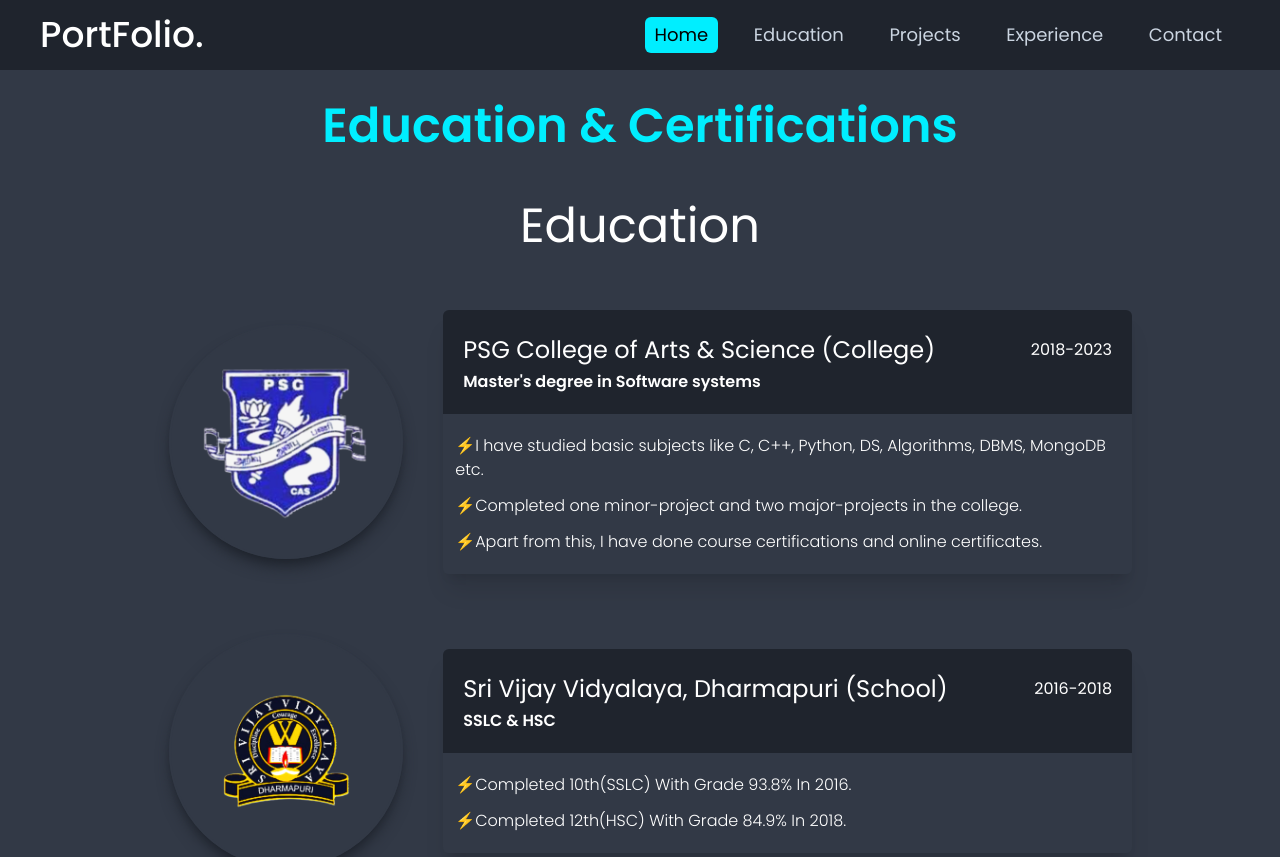
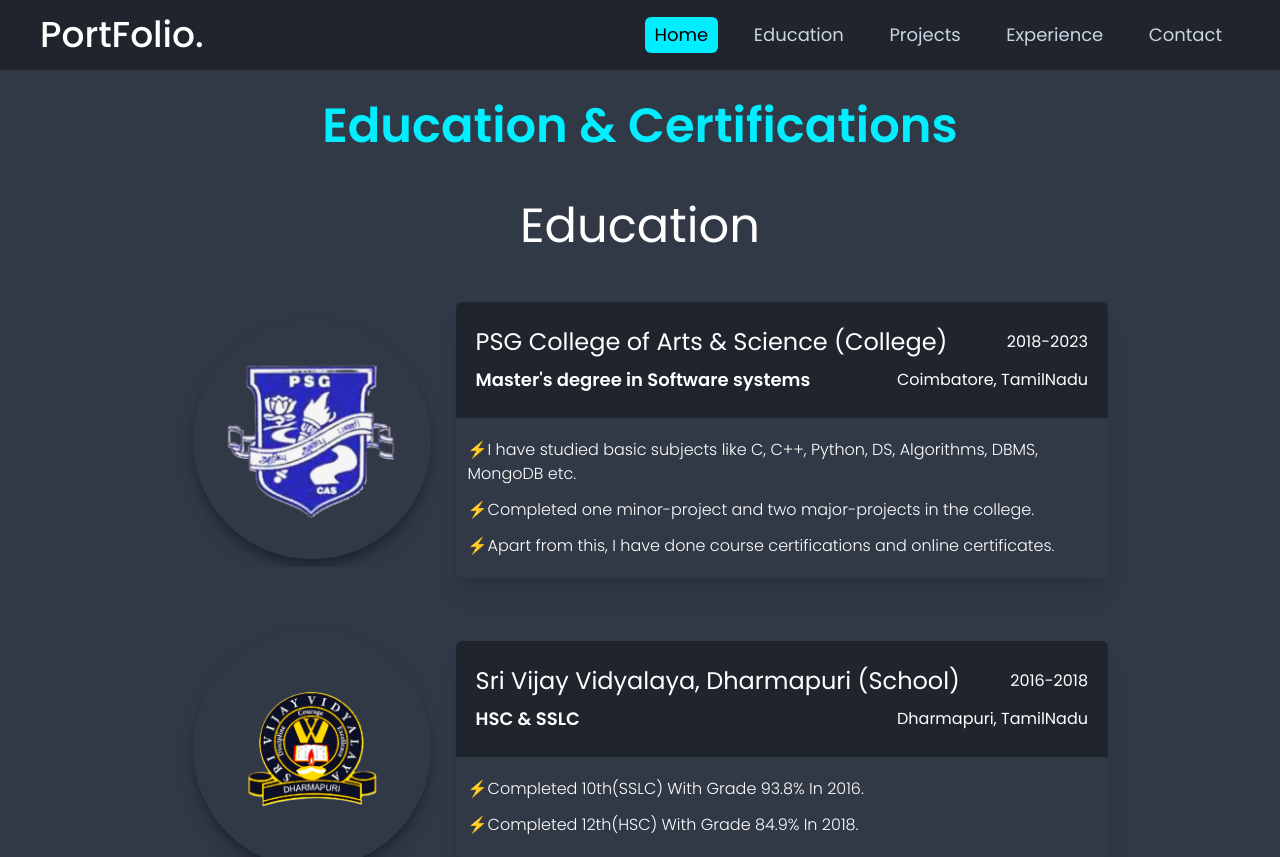
Before and after one commit to yokeshbaskaran/portfolio, a React (Vite) app: page /education in a window 1280 px wide. Shown: the top 857 px of the page. Built offline with nearby package versions, Linux system fonts and the light colour scheme; no server answers.

Commit message:
finishing

```diff
--- a/src/App.css
+++ b/src/App.css
@@ -12,10 +12,10 @@
   list-style-type: none;
 
   /*for transition in page*/
-  transition-property: color, background-color, border-color,
+  /* transition-property: color, background-color, border-color,
     text-decoration-color, fill, stroke;
   transition-timing-function: cubic-bezier(0.4, 0, 0.2, 1);
-  transition-duration: 200ms;
+  transition-duration: 200ms; */
 }
 
 :root {
@@ -54,10 +54,11 @@ header {
 /*  Social_Links  */
 
 .social ul span {
-  padding: 10px;
+  padding: 12px;
   border: 2px solid var(--main_color);
   border-radius: 50%;
   color: var(--main_color);
+  cursor: pointer;
 }
 
 .social ul span:hover {
--- a/src/Pages/Education.tsx
+++ b/src/Pages/Education.tsx
@@ -19,21 +19,27 @@ const Education = () => {
           Education & Certifications
         </motion.h2>
         <h2 className="py-5 text-center text-5xl">Education</h2>
-        <section className="mt-5 w-[80%] mx-auto p-5 flex max-md:flex-col gap-1 max-md:gap-5 justify-between items-center ">
-          <div className="w-[28%] max-md:w-[70%] max-sm:w-[95%]">
+
+        <section className="mt-5 w-[75%] max-sm:w-[95%] max-md:w-[85%] mx-auto p-3 flex max-md:flex-col gap-1 max-md:gap-5 justify-between items-center ">
+          <div className="w-[30%] py-2  max-md:w-[70%] max-sm:w-[85%] overflow-hidden">
             <AcademyImg imageURL={psg} />
           </div>
-          <section className="w-[70%] max-md:w-[75%] max-sm:w-[95%] rounded-md overflow-hidden shadow-xl">
+
+          <section className="w-[70%] max-md:w-[90%] max-sm:w-[95%]  rounded-md overflow-hidden shadow-xl">
             <div className="p-5 bg-mainBgCol">
-              <div className="py-1 flex flex-wrap max-md:flex-col max-md:items-start  justify-between items-center text-md">
+              <div className="py-1 flex flex-wrap max-md:flex-col max-md:items-start  justify-between items-center gap-2 text-md">
                 <p className="text-2xl">
                   PSG College of Arts & Science (College)
                 </p>
                 <span>2018-2023</span>
               </div>
-              <p className="font-semibold">
-                Master's degree in Software systems
-              </p>
+              <div className="py-1 flex flex-wrap max-md:flex-col max-md:items-start  justify-between items-center gap-2 text-md">
+                <p className="text-lg font-semibold">
+                  Master's degree in Software systems
+                </p>
+                <span>Coimbatore, TamilNadu</span>
+              </div>
+              <p className="font-semibold"></p>
             </div>
 
             <div className="px-3 py-5 bg-secBgCol font-light flex flex-col gap-3">
@@ -53,19 +59,24 @@ const Education = () => {
           </section>
         </section>
 
-        <section className="mt-5 w-[80%] mx-auto p-5 flex max-md:flex-col gap-1 max-md:gap-5 justify-between items-center ">
-          <div className="w-[28%] max-md:w-[70%] max-sm:w-[95%]">
+        <section className="mt-5 w-[75%] max-sm:w-[95%] max-md:w-[85%] mx-auto p-3 flex max-md:flex-col gap-1 max-md:gap-5 justify-between items-center ">
+          <div className="  w-[30%] py-2  max-md:w-[70%] max-sm:w-[85%] overflow-hidden">
             <AcademyImg imageURL={svvb} />
           </div>
-          <section className="w-[70%] max-md:w-[75%] max-sm:w-[95%] rounded-md overflow-hidden shadow-xl">
+
+          <section className="  w-[70%] max-md:w-[90%] max-sm:w-[95%]  rounded-md overflow-hidden shadow-xl">
             <div className="p-5 bg-mainBgCol">
-              <div className="py-1 flex flex-wrap max-md:flex-col max-md:items-start  justify-between items-center text-md">
+              <div className="py-1 flex flex-wrap max-md:flex-col max-md:items-start  justify-between items-center gap-2 text-md">
                 <p className="text-2xl">
                   Sri Vijay Vidyalaya, Dharmapuri (School)
                 </p>
                 <span>2016-2018</span>
               </div>
-              <p className="font-semibold">SSLC & HSC</p>
+              <div className="py-1 flex flex-wrap max-md:flex-col max-md:items-start  justify-between items-center gap-2 text-md">
+                <p className="text-lg font-semibold">HSC & SSLC</p>
+                <span>Dharmapuri, TamilNadu</span>
+              </div>
+              <p className="font-semibold"></p>
             </div>
 
             <div className="px-3 py-5 bg-secBgCol font-light flex flex-col gap-3">
--- a/src/components/EducationItems.tsx
+++ b/src/components/EducationItems.tsx
@@ -4,9 +4,9 @@ interface AcademyImgProps {
 
 export const AcademyImg = ({ imageURL }: AcademyImgProps) => {
   return (
-    <div className="w-full max-md:w-[75%] mx-auto">
+    <div className="w-full max-md:w-[95%] mx-auto">
       <div className="p-5 w-[85%] mx-auto border-2 border-secBgCol shadow-lg shadow-mainBgCol rounded-full ">
-        <img className="p-3 object-cover" src={imageURL} alt="profile-image" />
+        <img className="p-1 md:p-3" src={imageURL} alt="profile-image" />
       </div>
     </div>
   );
--- a/src/components/ExperItem.tsx
+++ b/src/components/ExperItem.tsx
@@ -1,3 +1,5 @@
+import { motion } from "framer-motion";
+import { motionFun } from "../Pages/Home";
 import { ImageContainer, ImageSlot } from "../utilities/ImageSlot";
 
 interface TechStack {
@@ -23,7 +25,12 @@ const ExperItem: React.FC<ExperProps> = ({ data }: ExperProps) => {
   return (
     <>
       <main className="w-[90%] p-5 md:w-[75%] mx-auto">
-        <section className=" rounded-md overflow-hidden shadow-xl">
+        <motion.section
+          variants={motionFun(0.75)}
+          initial="hidden"
+          animate="visible"
+          className="rounded-xl overflow-hidden shadow-xl"
+        >
           <div className="p-5 bg-mainBgCol">
             <div className="py-1 flex flex-wrap max-md:flex-col max-md:items-start  justify-between items-center text-md">
               <p className="text-2xl text-mainTextCol uppercase">
@@ -59,7 +66,7 @@ const ExperItem: React.FC<ExperProps> = ({ data }: ExperProps) => {
               </ImageContainer>
             </div>
           </div>
-        </section>
+        </motion.section>
       </main>
     </>
   );
--- a/src/components/Navbar.tsx
+++ b/src/components/Navbar.tsx
@@ -11,7 +11,7 @@ const Navbar: React.FC = () => {
     const handleScroll = () => {
       if (window.scrollY > 70) {
         setIsNavOpen(false);
-        console.log("srcoll value", window.scrollY);
+        // console.log("srcoll value", window.scrollY);
       }
     };
 
--- a/src/components/ProjectItem.tsx
+++ b/src/components/ProjectItem.tsx
@@ -26,7 +26,7 @@ const ProjectItem = (props: ProjectItemProps) => {
         <p className="text-center">No Repos found.</p>
       )}
       {!!repositoriesList.length && (
-        <section className="w-[90%] mx-auto grid grid-cols-1 grid-rows-1 sm:grid-cols-1 md:grid-cols-2 lg:grid-cols-3 gap-3 md:gap-8 sm:gap-5 p-3">
+        <section className="w-[95%] mx-auto grid grid-cols-1 grid-rows-1 sm:grid-cols-1 md:grid-cols-2 lg:grid-cols-3 gap-3 md:gap-8 sm:gap-5 p-3">
           {repositoriesList.slice(1).map((repos) => (
             <div key={repos.id}>
               <div className="px-3 py-5 flex flex-col gap-3 bg-mainBgCol border border-slate-600 rounded-lg hover:bg-slate-800 hover:-translate-y-1 transition-transform shadow-lg duration-300 ease-out">
--- a/src/components/SocialLinks.tsx
+++ b/src/components/SocialLinks.tsx
@@ -9,7 +9,7 @@ const SocialLinks = () => {
   return (
     <>
       <div className="social">
-        <ul className="w-1/2 py-1 flex items-start justify-start gap-5">
+        <ul className="w-1/2 py-1 flex items-start justify-start gap-6 text-xl">
           <span>
             <a href={linkedinURL} target="_blank">
               <FaLinkedinIn />
```
